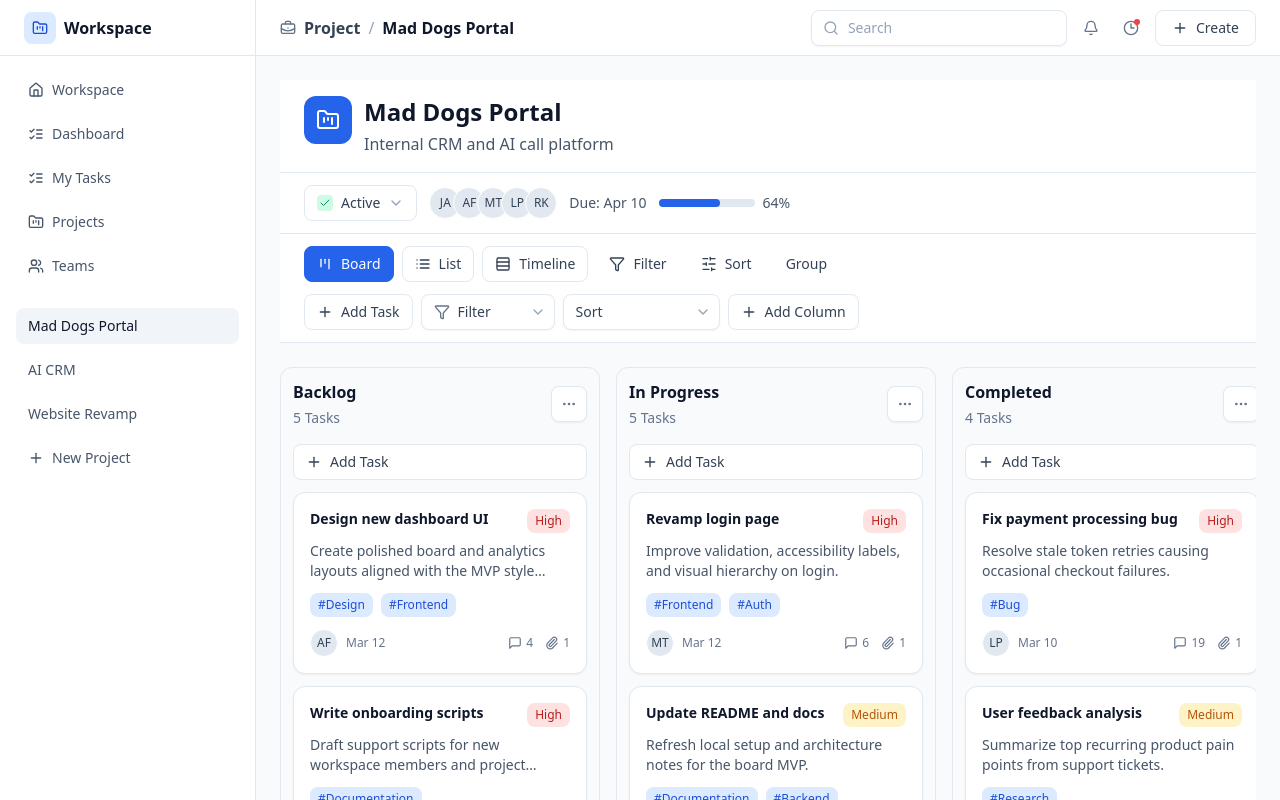
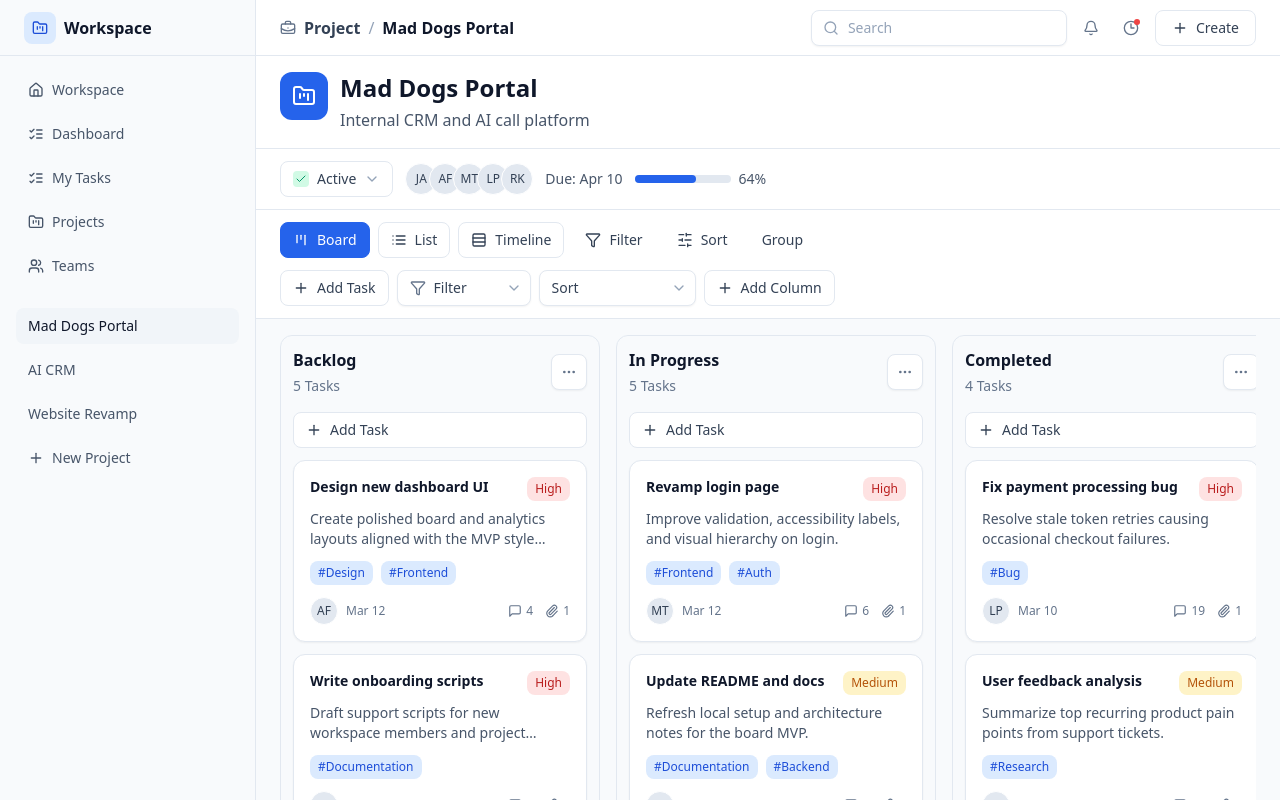
Before and after one commit to judah3/collaboard, a React (Vite) app: page /projects/mad-dogs-portal/board in a window 1280 px wide. Shown: the top 800 px of the page. Built offline with nearby package versions, Linux system fonts and the light colour scheme.

Commit message:
Revamped shells sidebar and task cards

```diff
--- a/src/app/layout/AppShell.tsx
+++ b/src/app/layout/AppShell.tsx
@@ -4,11 +4,11 @@ import { Topbar } from "@/app/layout/Topbar";
 
 export const AppShell = () => {
   return (
-    <div className="flex min-h-screen bg-slate-50 text-slate-900">
+    <div className="flex min-h-screen bg-slate-100 text-slate-900">
       <Sidebar />
-      <div className="flex min-h-screen min-w-0 flex-1 flex-col">
+      <div className="flex min-h-0 min-w-0 flex-1 flex-col">
         <Topbar />
-        <main className="min-w-0 flex-1 p-3 sm:p-4 lg:p-6">
+        <main className="min-w-0 flex-1 p-0">
           <Outlet />
         </main>
       </div>
--- a/src/app/layout/Sidebar.tsx
+++ b/src/app/layout/Sidebar.tsx
@@ -15,8 +15,8 @@ const projectNav = ["Mad Dogs Portal", "AI CRM", "Website Revamp"];
 
 export const Sidebar = () => {
   return (
-    <aside className="hidden w-64 shrink-0 border-r border-slate-200 bg-white lg:flex lg:flex-col">
-      <div className="flex h-14 items-center gap-2 border-b border-slate-200 px-6">
+    <aside className="hidden w-64 shrink-0 border-r border-slate-200 bg-slate-50 lg:flex lg:flex-col">
+      <div className="flex h-14 items-center gap-2 border-b border-slate-200 bg-slate-50 px-6">
         <div className="flex h-8 w-8 items-center justify-center rounded-lg bg-blue-100 text-blue-700">
           <FolderKanban className="h-4 w-4" />
         </div>
--- a/src/features/board/TaskCard.tsx
+++ b/src/features/board/TaskCard.tsx
@@ -23,7 +23,7 @@ export const TaskCard = ({ task, onClick }: TaskCardProps) => {
   return (
     <button
       onClick={onClick}
-      className="w-full rounded-xl border border-slate-200 bg-white p-4 text-left shadow-sm transition-all duration-150 hover:border-slate-300 hover:shadow-md focus:outline-none focus:ring-2 focus:ring-blue-500/40"
+      className="w-full rounded-xl border border-slate-200 bg-white p-4 text-left shadow-sm transition-all duration-150 hover:border-slate-300 hover:bg-white hover:shadow-md focus:outline-none focus:ring-2 focus:ring-blue-500/40"
     >
       <div className="flex items-start justify-between gap-2">
         <h3 className="text-sm font-semibold text-slate-900">{task.title}</h3>
--- a/src/index.css
+++ b/src/index.css
@@ -8,7 +8,7 @@
   }
 
   body {
-    @apply bg-slate-50 text-slate-900 antialiased;
+    @apply bg-slate-100 text-slate-900 antialiased;
   }
 
   * {
--- a/src/pages/ProjectBoardPage.tsx
+++ b/src/pages/ProjectBoardPage.tsx
@@ -118,7 +118,7 @@ export const ProjectBoardPage = () => {
           </div>
         </section>
 
-        <div className="pt-6">
+        <div className="bg-slate-50 px-3 py-4 sm:px-4 lg:px-6">
           <Board tasksByStatus={tasksByStatus} onTaskClick={openTask} />
         </div>
       </div>
```
Also changed, not shown: src/features/board/Board.tsx (line endings or trailing spaces), src/features/board/Column.tsx (line endings or trailing spaces).
